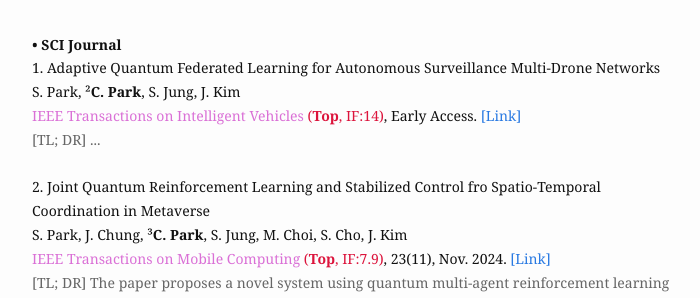
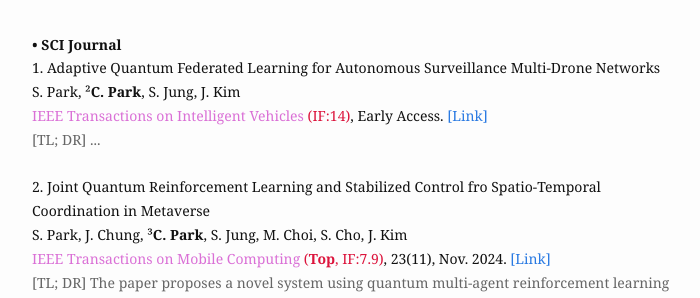
Before and after one commit to cosdeneb/cosdeneb.github.io, a Jekyll site: the page built from publication.md, in a window 1280 px wide and 900 px high, scrolled down 553 px. Shown: the part 154-452 px from the top of the window, without its empty margins (288-988 px from the left). Built offline with Jekyll 4.4.1, drawn with Linux system fonts in a browser that asks for light colours.

Commit message:
Update publication.md

```diff
--- a/publication.md
+++ b/publication.md
@@ -34,7 +34,7 @@
 
   1. Adaptive Quantum Federated Learning for Autonomous Surveillance Multi-Drone Networks <br/>
   S. Park, ²<b>C. Park</b>, S. Jung, J. Kim <br/>
-  <font color='#da70d6'>IEEE Transactions on Intelligent Vehicles</font> <font color='#dc143c'>(<b>Top</b>, IF:14)</font>, Early Access. <a href="https://ieeexplore.ieee.org/abstract/document/10764760">[Link]</a><br/>
+  <font color='#da70d6'>IEEE Transactions on Intelligent Vehicles</font> <font color='#dc143c'>(IF:14)</font>, Early Access. <a href="https://ieeexplore.ieee.org/abstract/document/10764760">[Link]</a><br/>
   <font color='#666666'>[TL; DR] ...</font><br/><br/>
 
   2. Joint Quantum Reinforcement Learning and Stabilized Control fro Spatio-Temporal Coordination in Metaverse <br/>
```
